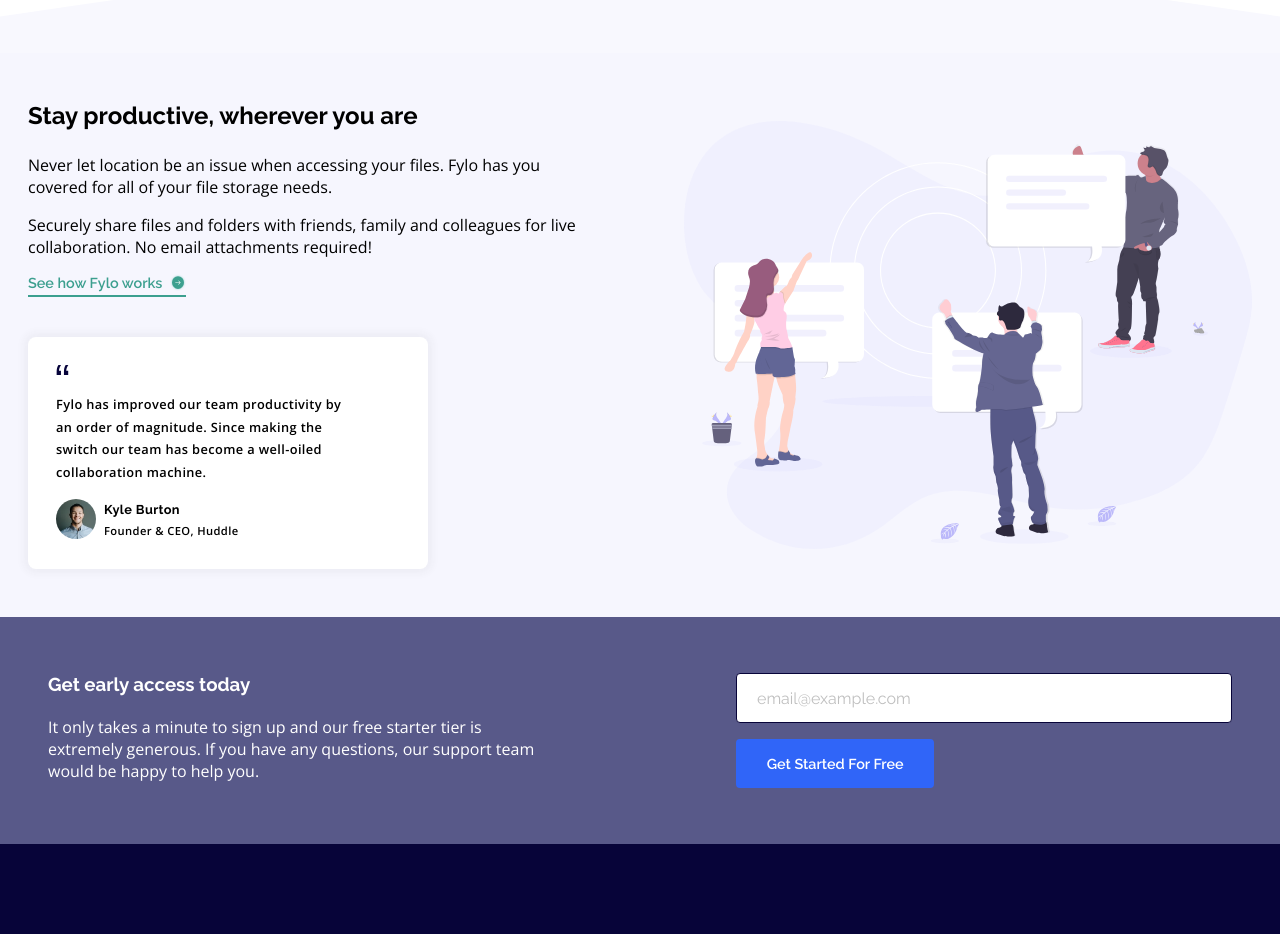
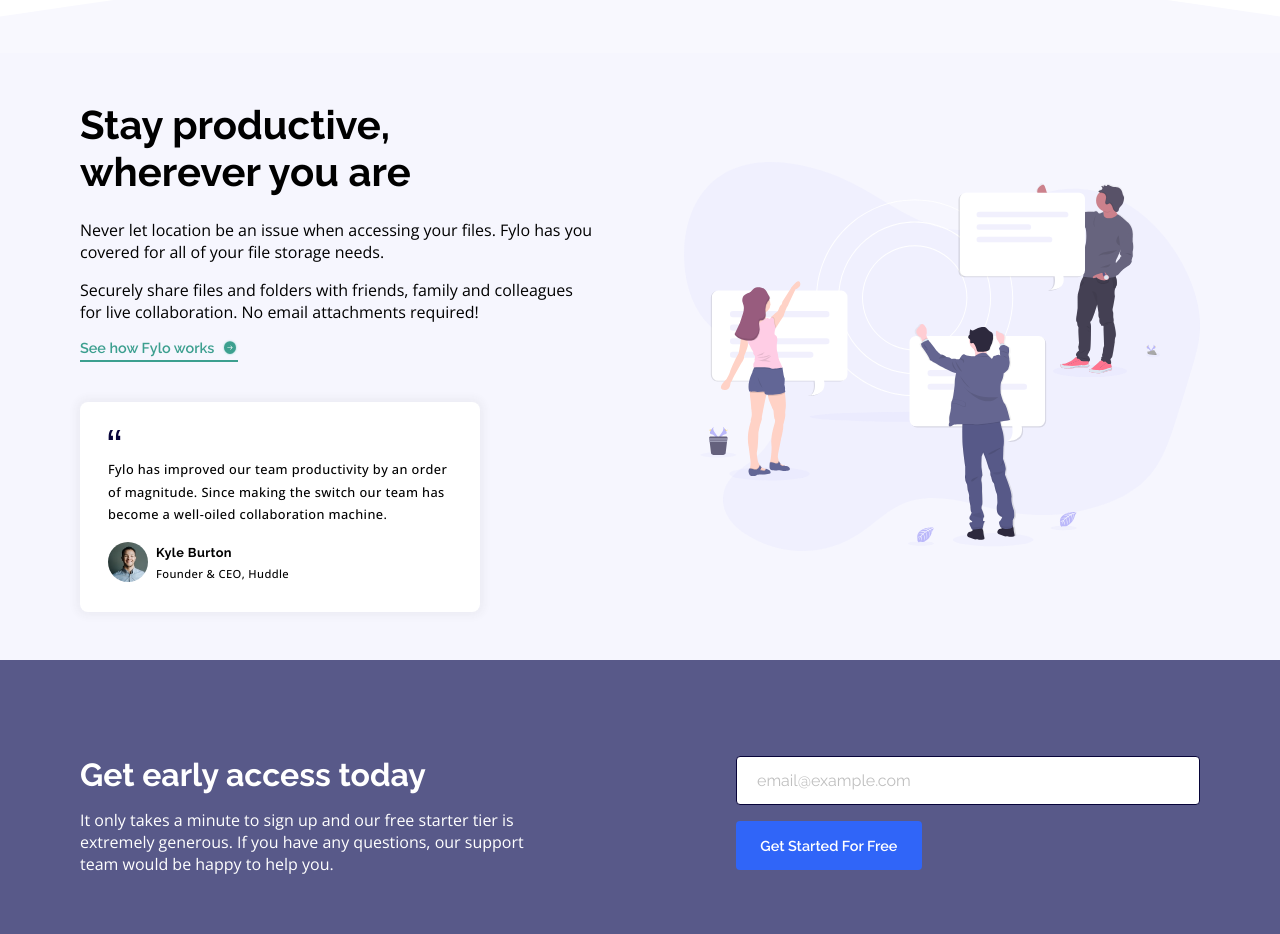
Before and after one commit to wonderlust101/fylo-landing-page-with-two-column-layout-master, a plain HTML site: page index.html in a window 1280 px wide. Shown: the part 795-1729 px from the top of the page. Drawn offline with Linux system fonts and the light colour scheme.

Commit message:
Adjusting typography.

```diff
--- a/assets/scss/base/_typography.scss
+++ b/assets/scss/base/_typography.scss
@@ -3,6 +3,30 @@
 h1, h2, h3, h4,
 h5, h6, a, button {
   font-family: 'Raleway', sans-serif;
+}
+
+h1 {
+  font-size: 1.5rem;
+
+  @include a.breakpoint(medium){
+    font-size: 2.5rem;
+  }
+}
+
+h2 {
+  font-size: 1rem;
+
+  @include a.breakpoint(medium){
+    font-size: 2.5rem;
+  }
+}
+
+h3 {
+  font-size: 1rem;
+
+  @include a.breakpoint(medium){
+    font-size: 2rem;
+  }
 }
 
 h4 {
--- a/assets/scss/components/_header.scss
+++ b/assets/scss/components/_header.scss
@@ -8,7 +8,7 @@
   margin: 2rem 0 6rem;
 
   @include a.breakpoint(medium) {
-    width: min(80%, 120rem);
+    width: min(90%, 120rem);
   }
 
   &__logo {
--- a/assets/scss/layout/_landing-page.scss
+++ b/assets/scss/layout/_landing-page.scss
@@ -12,6 +12,7 @@
 
   &__divider {
     width: 100%;
+    color: var(--clr-neutral-color-light-grayish-blue);
   }
 
   &__feature {
@@ -20,6 +21,10 @@
     background-color: var(--clr-neutral-color-light-grayish-blue);
     padding: 3rem 1.75rem;
     width: 100%;
+
+    @include a.breakpoint(medium) {
+      padding: 3rem 5rem;
+    }
 
     & > * {
       display: grid;
@@ -78,7 +83,7 @@
     gap: 1rem;
     padding: 1.75rem;
     font-size: 0.8rem;
-    font-weight: 600;
+    font-weight: 500;
     border-radius: 0.5rem;
     letter-spacing: 0.02406rem;
     line-height: 1.75;
@@ -112,6 +117,10 @@
     color: var(--clr-white);
     background-color: var(--clr-primary-color-desaturated-blue);
     padding: 3.5rem 3rem;
+
+    @include a.breakpoint(medium) {
+      padding: 6rem 5rem;
+    }
   }
 
   &__cta-content {
@@ -134,7 +143,7 @@
   }
 
   &__cta-form {
-    @include a.breakpoint(medium){
+    @include a.breakpoint(medium) {
       width: 100%;
     }
 
--- a/index.html
+++ b/index.html
@@ -142,22 +142,22 @@
                     </div>
                 </div>
 
-                <nav>
+                <div>
                     <ul class="footer__links">
                         <li><a href="/" aria-label="Go to About Us Page">About Us</a></li>
                         <li><a href="/" aria-label="Go to Jobs Page">Jobs</a></li>
                         <li><a href="/" aria-label="Go to Press Page">Press</a></li>
                         <li><a href="/" aria-label="Go to Blog Page">Blog</a></li>
                     </ul>
-                </nav>
+                </div>
 
-                <nav>
+                <div>
                     <ul class="footer__links">
                         <li><a href="/" aria-label="Go to Contact Us Page">Contact Us</a></li>
                         <li><a href="/" aria-label="Go to Terms Page">Terms</a></li>
                         <li><a href="/" aria-label="Go to Privacy Page">Privacy</a></li>
                     </ul>
-                </nav>
+                </div>
 
                 <div class="footer__socials">
                     <a href="/" aria-label="Go to Flyo Facebook Page">
```
Also changed, not shown: assets/css/main.css, 1 other file.
